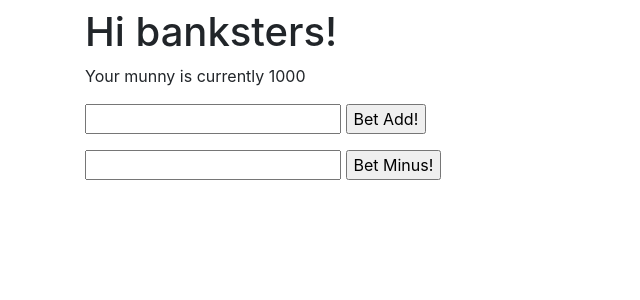
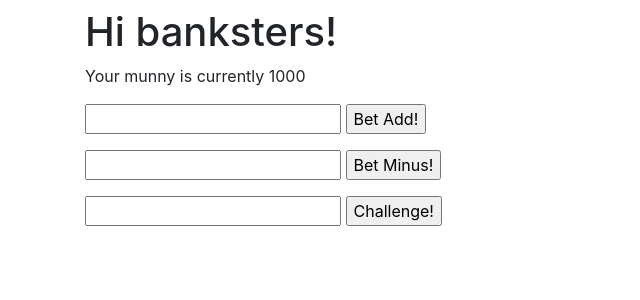
Before and after one commit to sbkitchpanich3/MunnyMetch, a Django app: page / in a window 1280 px wide. Shown: the part 104-404 px from the top of the page, without its empty margins (0-640 px from the left). Run offline with Django 3.2, Linux system fonts and the light colour scheme; a user stored in the database is signed in; data comes from the database, SQL or seed files in the repository; both versions use the stored data as it was after the commit; some libraries are stand-ins or nearby versions.

Commit message:
Working on challenge form
Can now input a username from the db and have it displayed on a view.  Need to expand this feature

```diff
--- a/players/urls.py
+++ b/players/urls.py
@@ -24,5 +24,6 @@ urlpatterns = [
     path('', views.index, name='index'),
     path('betadd/', views.betadd, name='betadd'),
     path('betminus/', views.betminus, name='betminus'),
+    path('challenge/', views.challenge, name='challenge'),
 
 ]
--- a/templates/index.html
+++ b/templates/index.html
@@ -6,9 +6,9 @@
 {% block content %}
 {% if user.is_authenticated %}
   <div class="container">
-    <div class="justify-content-center">
     <h1>Hi {{ user.profile.user.username }}!</h1>
     <p>Your munny is currently {{ user.profile.munny }}</p>
+
     <div class="form-group">
       <form action="{% url 'players:betadd' %}" method="post">
         {% csrf_token %}
@@ -16,12 +16,26 @@
         <input type="submit" value="Bet Add!">
       </form>
     </div>
+
+    <div class="form-group">
       <form action="{% url 'players:betminus' %}" method="post">
         {% csrf_token %}
         <input type="number" name="bet">
         <input type="submit" value="Bet Minus!">
       </form>
     </div>
+
+    <div class="form-group">
+      <form action="{% url 'players:challenge' %}" method="post">
+        {% csrf_token %}
+        <input type="text" name="player">
+        <input type="submit" value="Challenge!">
+        {{ form.errors }}
+        {{ form.non_field_errors }}
+      </form>
+    </div>
+
+
   </div>
 {% endif %}
 {% endblock %}
```
Also changed, not shown: players/forms.py (+11 -1 lines), players/views.py (+24 -3 lines), db.sqlite3. Lines whose indentation alone changed are shown as unchanged.
